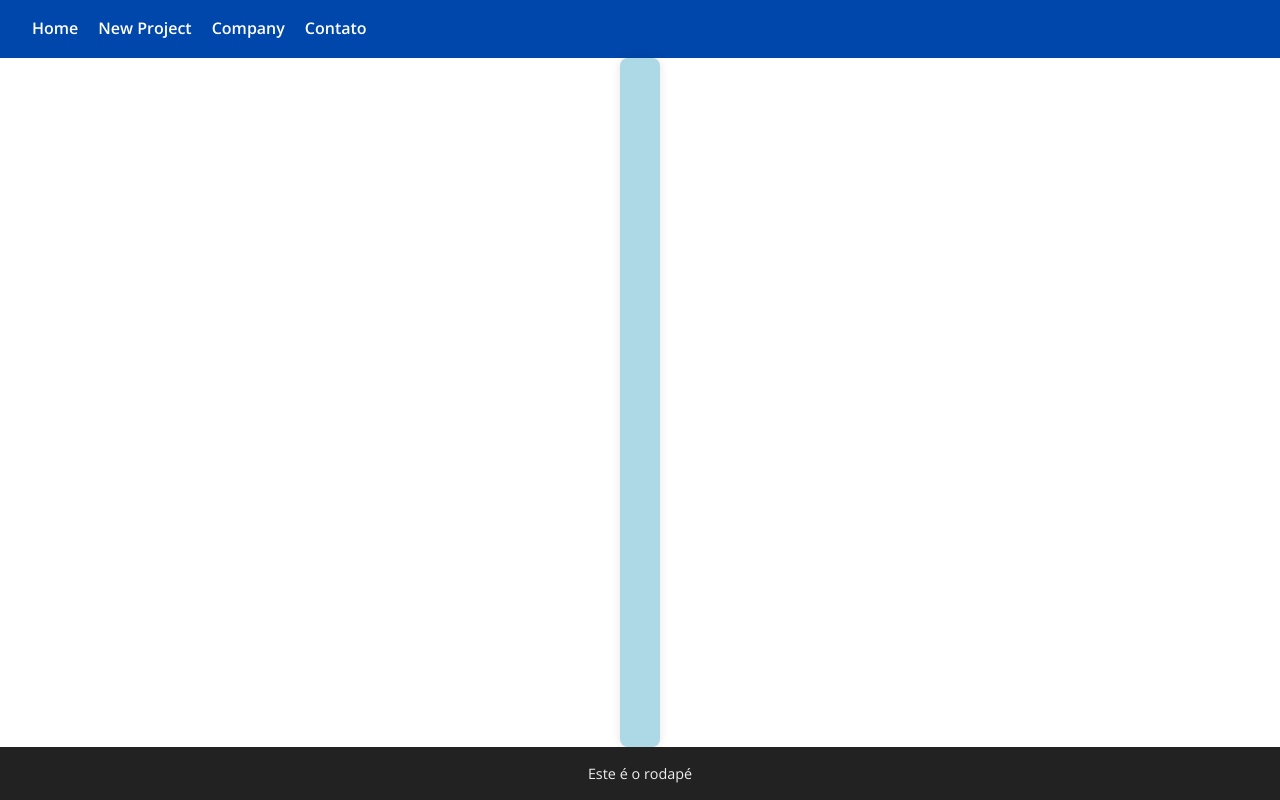
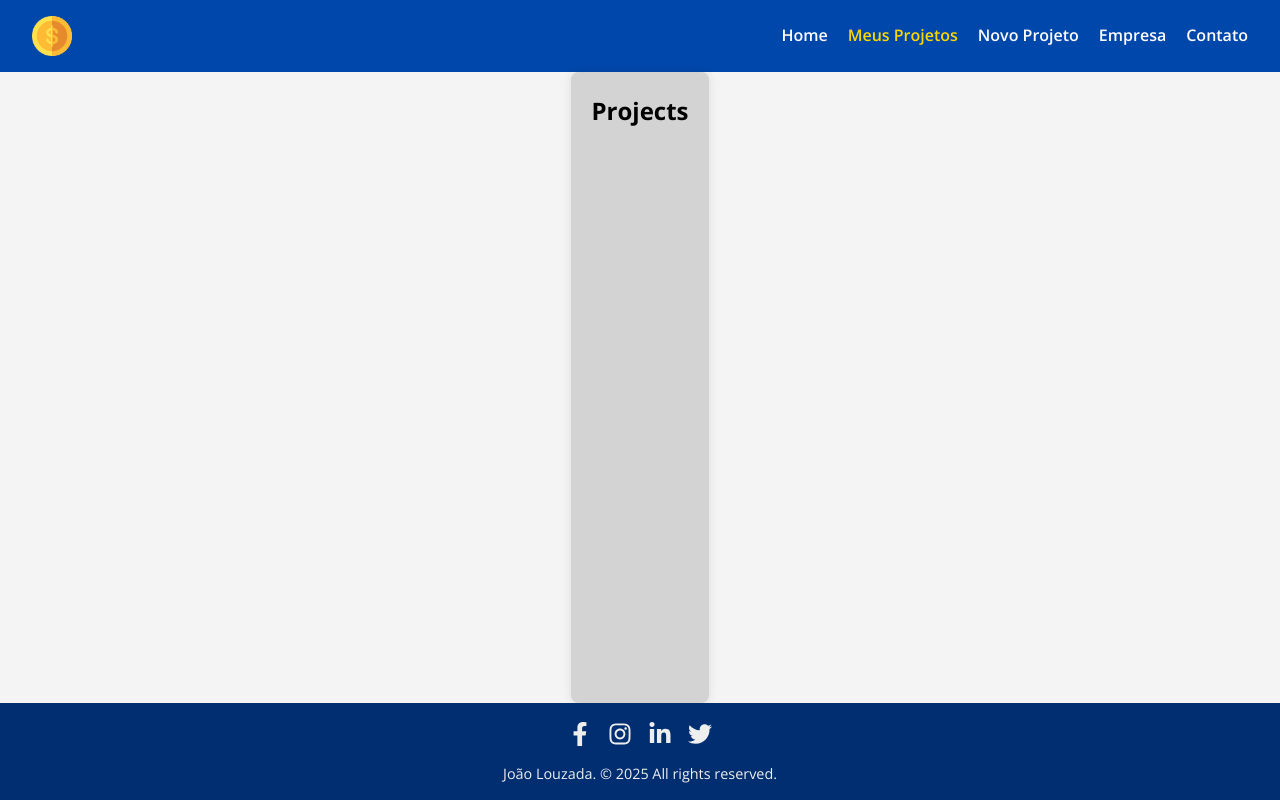
Before and after one commit to joaolouzada12/costs-react, a React (Create React App) app: page /projects in a window 1280 px wide. Built offline with nearby package versions, Linux system fonts and the light colour scheme.

Commit message:
footer and navbar tests

```diff
--- a/src/App.js
+++ b/src/App.js
@@ -5,6 +5,7 @@ import Footer from './components/Footer';
 import Company from './pages/Company';
 import NewProject from './pages/NewProject';
 import Nav from './components/layout/Nav';
+import Projects from './pages/Projects';
 
 
 import Container from './components/layout/Container';
@@ -13,12 +14,13 @@ function App() {
   return (
     <Router>
       <Nav />
-      <Container customClass="content">  {}
+  <Container customClass="minHeight">
     <Routes>
     <Route path="/" element={<Home />} />
     <Route path="/newproject" element={<NewProject />} />
     <Route path="/company" element={<Company />} />
     <Route path="/contato" element={<Contato />} />
+    <Route path="/projects" element={<Projects />} />
     </Routes>
 </Container>
 
--- a/src/components/Footer.js
+++ b/src/components/Footer.js
@@ -1,7 +1,28 @@
 import styles from './layout/Footer.module.css';
+import { FaFacebookF, FaInstagram, FaLinkedinIn, FaTwitter } from 'react-icons/fa';
 
 function Footer() {
-  return <footer className={styles.footer}>Este é o rodapé</footer>;
+  return (
+    <footer className={styles.footer}>
+      <div className={styles.socials}>
+        <a href="https://facebook.com" target="_blank" rel="noopener noreferrer" aria-label="Facebook">
+          <FaFacebookF />
+        </a>
+        <a href="https://instagram.com" target="_blank" rel="noopener noreferrer" aria-label="Instagram">
+          <FaInstagram />
+        </a>
+        <a href="https://linkedin.com" target="_blank" rel="noopener noreferrer" aria-label="LinkedIn">
+          <FaLinkedinIn />
+        </a>
+        <a href="https://twitter.com" target="_blank" rel="noopener noreferrer" aria-label="Twitter">
+          <FaTwitter />
+        </a>
+      </div>
+      <div className={styles.copy}>
+        João Louzada. © {new Date().getFullYear()}  All rights reserved.
+      </div>
+    </footer>
+  );
 }
 
 export default Footer;
--- a/src/components/layout/Container.module.css
+++ b/src/components/layout/Container.module.css
@@ -1,15 +1,17 @@
 .container {
   max-width: 1200px;
-  justify-content: space-between;
-  flex-wrap: wrap;
   margin: 0 auto;
   padding: 20px;
-  background-color: lightblue;
   border-radius: 8px;
   box-shadow: 0 0 10px rgba(0, 0, 0, 0.1);
+  background-color: lightgray;
   font-family: 'Open Sans', sans-serif;
-  padding: 20px;
+  display: flex;
+  flex-wrap: wrap;
+  justify-content: space-between;
   flex: 1;
+  flex-direction: column;
+  min-height: 75vh;
 }
 
 .minHeight {
@@ -19,9 +21,11 @@
 .content {
   flex-grow: 1;
 }
-.start{
+
+.start {
   justify-content: flex-start;
 }
+
 .column {
   flex-direction: column;
   justify-content: flex-start;
--- a/src/components/layout/Footer.module.css
+++ b/src/components/layout/Footer.module.css
@@ -1,8 +1,32 @@
 .footer {
-  background-color: #222;
+  background-color: #002e70;
   color: #eee;
   text-align: center;
   padding: 15px 0;
   font-size: 0.9rem;
   font-family: 'Open Sans', sans-serif;
+  user-select: none;
+
 }
+
+.footer .socials {
+  margin-bottom: 6px;
+}
+
+.footer .socials a {
+  color: #eee;
+  margin: 0 8px;
+  font-size: 1.5rem;
+  transition: color 0.3s ease;
+  display: inline-block;
+}
+
+.footer .socials a:hover {
+  color: #CCFF00;
+  cursor: pointer;
+}
+
+.footer .copy {
+  font-weight: 300;
+
+}
--- a/src/components/layout/Nav.js
+++ b/src/components/layout/Nav.js
@@ -1,9 +1,13 @@
 import { NavLink } from 'react-router-dom';
 import styles from './Nav.module.css';
+import logo from '../../img/costs_logo.png';
 
 function Nav() {
   return (
     <nav className={styles.nav}>
+      <div className={styles.logoContainer}>
+        <img src={logo} alt="Costs" />
+      </div>
       <ul className={styles.navList}>
         <li>
           <NavLink
@@ -13,12 +17,20 @@ function Nav() {
             Home
           </NavLink>
         </li>
+                <li>
+          <NavLink
+            to="/projects"
+            className={({ isActive }) => (isActive ? styles.active : undefined)}
+          >
+          Meus Projetos
+          </NavLink>
+        </li>
         <li>
           <NavLink
             to="/newproject"
             className={({ isActive }) => (isActive ? styles.active : undefined)}
           >
-            New Project
+            Novo Projeto
           </NavLink>
         </li>
         <li>
@@ -26,7 +38,7 @@ function Nav() {
             to="/company"
             className={({ isActive }) => (isActive ? styles.active : undefined)}
           >
-            Company
+            Empresa
           </NavLink>
         </li>
         <li>
--- a/src/components/layout/Nav.module.css
+++ b/src/components/layout/Nav.module.css
@@ -2,12 +2,20 @@
   background-color: #0047ab;
   padding: 1rem 2rem;
   font-family: 'Open Sans', sans-serif;
+  display: flex;
+  align-items: center;
+  justify-content: space-between;
+}
+
+.logoContainer img {
+  height: 40px;
 }
 
 .navList {
+  display: flex;
+  align-items: center;
+  gap: 20px;
   list-style: none;
-  display: flex;
-  gap: 20px;
   margin: 0;
   padding: 0;
 }
@@ -23,9 +31,6 @@
   color: #cce4ff;
 }
 
-.active {
-  color: #ffd700;
-}
 .navList li a.active {
   color: #ffd700;
 }
--- a/src/index.css
+++ b/src/index.css
@@ -11,6 +11,7 @@ html, body, #root {
   height: 100%;
   margin: 0;
   padding: 0;
+  background-color: #f4f4f4;
 }
 
 #root {
--- /dev/null
+++ b/src/pages/Projects.js
@@ -0,0 +1,5 @@
+function Projects() {
+  return <h2>Projects</h2>;
+}
+
+export default Projects;
```
Lines whose indentation alone changed are shown as unchanged.
